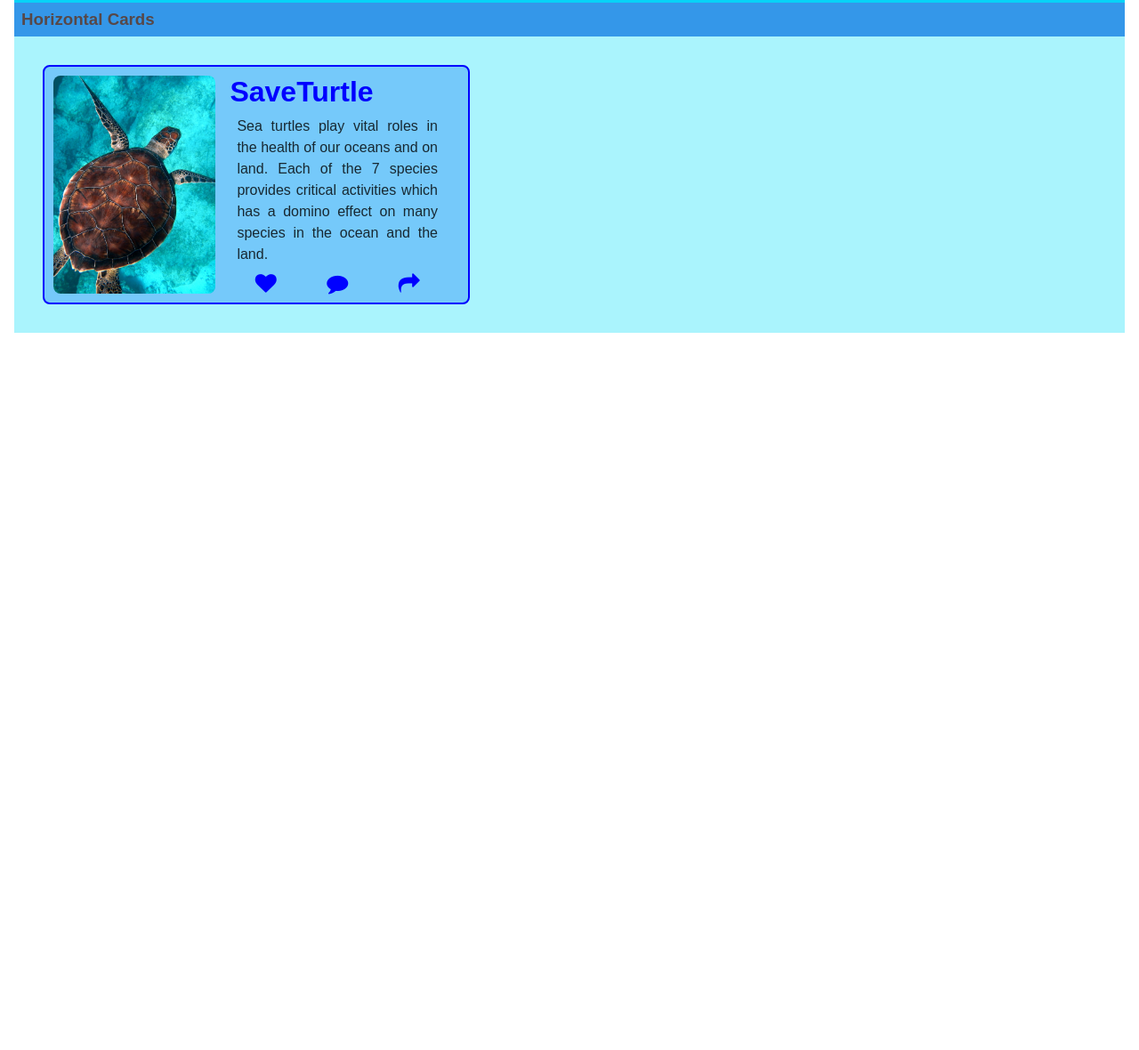
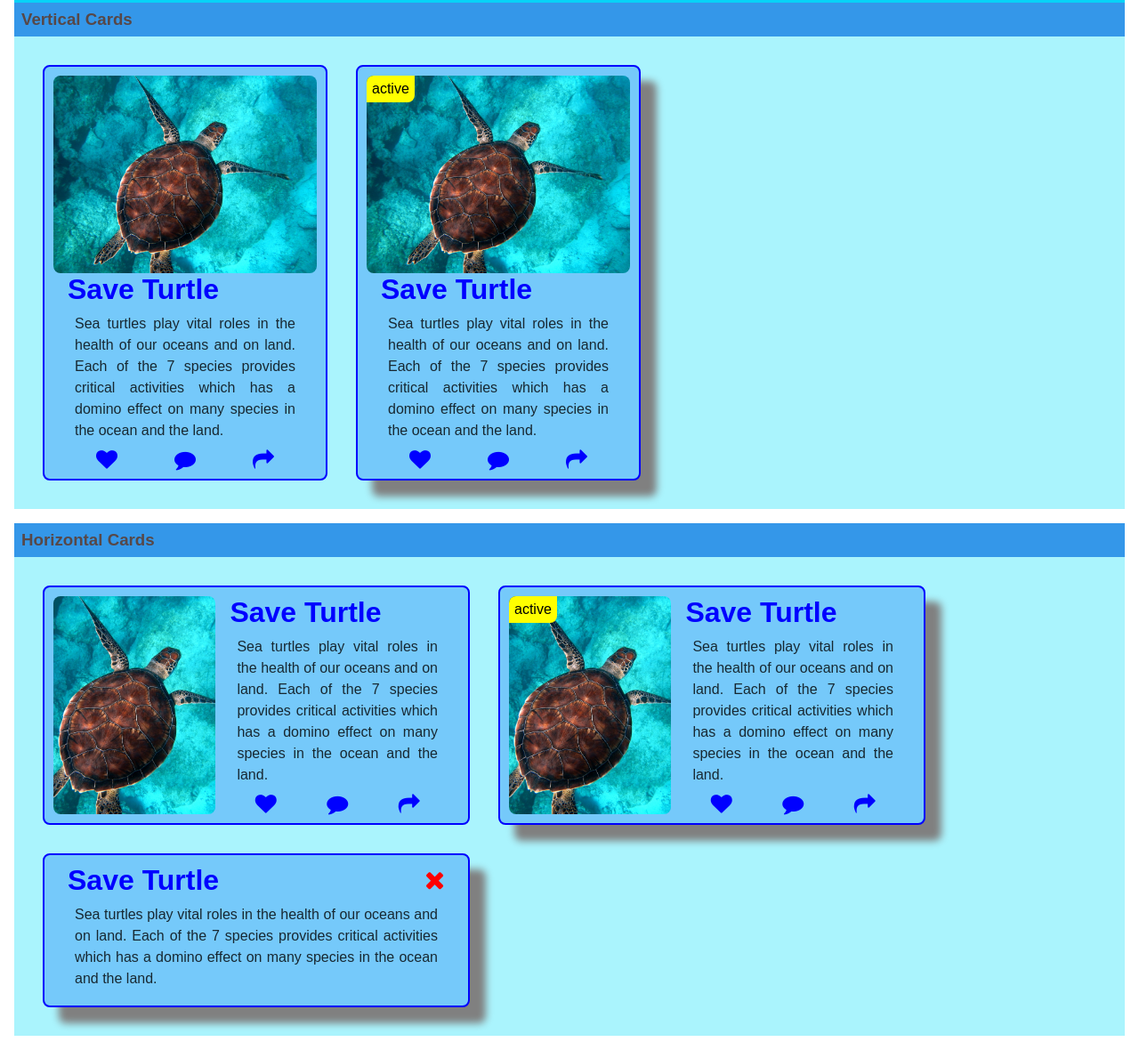
Before and after one commit to veereshbv04/Vee-UI-Components, a plain HTML site: page components/components_CSS/Cards/card.html in a window 1280 px wide. Shown: the part 78-1258 px from the top of the page at 89% size. Before the commit the page ends 800 px from the top, so only its background shows below. Drawn offline with Linux system fonts and the light colour scheme.

Commit message:
feat: test card

```diff
--- a/components/components_CSS/Cards/card.css
+++ b/components/components_CSS/Cards/card.css
@@ -10,9 +10,6 @@ Cards with shadow
  */
 
 .card{
-    max-width: 30rem;
-    min-height: 10rem;
-
     background-color: rgb(117, 201, 250);
     padding: 10px;
     display: flex;
@@ -22,11 +19,13 @@ Cards with shadow
 }
 
 .card-horizontal{
+    max-width: 30rem;
+    min-height: 10rem;
     flex-direction: row;
 
 }
 
- img{
+ .img-horizontal{
 
      width: 40%;
      object-fit: cover;
@@ -61,10 +60,51 @@ Cards with shadow
 
  }
 
- span:hover{
+ .icon:hover{
     cursor: pointer;
  }
 
- span:active{
+ .icon:active{
      color: red;
  }
+
+ .badge{
+     position: absolute;
+     background-color: yellow;
+     float: left;
+     padding: 6px;
+     border-top-left-radius: 8px;
+     border-bottom-right-radius: 8px;
+ }
+
+
+ .card-vertical{
+     flex-direction: column;
+     max-width: 20rem;
+     min-height: 20rem;
+
+
+ }
+
+ .img-vertical{
+    width: 100%;
+    border-radius: 8px;
+ }
+
+.shadow{
+    box-shadow: 18px 18px 8px grey;
+}
+
+.dismiss{
+    display: flex;
+    align-items: center;
+    justify-content: space-between;
+    font-size: 1.8rem;
+}
+
+.close{
+    color:red;
+
+    cursor: pointer;
+    padding-left:2rem ;
+}
--- a/components/components_CSS/Cards/card.html
+++ b/components/components_CSS/Cards/card.html
@@ -7,25 +7,93 @@
     <title>Card Component</title>
     <link href="./card.css" rel="stylesheet">
 
+    <!-- <link rel="stylesheet" href="https://www.w3schools.com/w3css/4/w3.css"> -->
     <link rel="stylesheet" href="https://cdnjs.cloudflare.com/ajax/libs/font-awesome/4.7.0/css/font-awesome.min.css">
 </head>
 <body>
     <h1>Card Component</h1>
     <h2 class="component-name">Card  Components</h2>
-    <h3 class="component-name" style="background-color: rgb(52, 151, 233);">Horizontal Cards</h3>
+
+    <!-- vertical card -->
+    <h3 class="component-name" style="background-color: rgb(52, 151, 233);">Vertical Cards</h3>
     <div class="component-wrapper">
-        <div class="card card-horizontal">
-            <img src="../../assets/turtle.jpg" title="sample image" alt="sample image" >
+        <div class="card card-vertical">
+            <img class="img-vertical" src="../../assets/turtle.jpg" title="sample image" alt="sample image">
             <div class="card-content">
-                <h1 class="card-title">SaveTurtle</h1>
+                <h1 class="card-title">Save Turtle</h1>
                 <p class="card-description">Sea turtles play vital roles in the health of our oceans and on land. Each of the 7 species provides critical activities which has a domino effect on many species in the ocean and the land.</p>
                 <div class="card-footer">
-                    <span class="fa fa-heart w3-large"></span>
+                    <span class="fa fa-heart w3-large icon"></span>
                     <span class="fa fa-comment"></span>
-                    <span class="fa fa-share"></span>
+                    <span class="fa fa-share icon"></span>
                 </div>
             </div>
         </div>
+
+        <div class="card card-vertical shadow">
+            <span class="badge">active</span>
+            <img class="img-vertical" src="../../assets/turtle.jpg" title="sample image" alt="sample image">
+            <div class="card-content">
+                <h1 class="card-title">Save Turtle</h1>
+                <p class="card-description">Sea turtles play vital roles in the health of our oceans and on land. Each of the 7 species provides critical activities which has a domino effect on many species in the ocean and the land.</p>
+                <div class="card-footer">
+                    <span class="fa fa-heart w3-large icon"></span>
+                    <span class="fa fa-comment"></span>
+                    <span class="fa fa-share icon"></span>
+                </div>
+            </div>
+        </div>
+
+
     </div>
+
+
+   <!-- horizontal cards -->
+    <h3 class="component-name" style="background-color: rgb(52, 151, 233);">Horizontal Cards</h3>
+
+    <div class="component-wrapper">
+        <!-- horizontal card without badge -->
+        <div class="card card-horizontal">
+            <img class="img-horizontal" src="../../assets/turtle.jpg" title="sample image" alt="sample image" >
+            <div class="card-content">
+                <h1 class="card-title">Save Turtle</h1>
+                <p class="card-description">Sea turtles play vital roles in the health of our oceans and on land. Each of the 7 species provides critical activities which has a domino effect on many species in the ocean and the land.</p>
+                <div class="card-footer">
+                    <span class="fa fa-heart w3-large icon"></span>
+                    <span class="fa fa-comment icon"></span>
+                    <span class="fa fa-share icon"></span>
+                </div>
+            </div>
+        </div>
+<!-- horizontal card with Badge on it -->
+        <div class="card card-horizontal shadow">
+            <span class="badge">active</span>
+            <img class="img-horizontal" src="../../assets/turtle.jpg" title="sample image" alt="sample image" >
+            <div class="card-content">
+                <h1 class="card-title">Save Turtle</h1>
+                <p class="card-description">Sea turtles play vital roles in the health of our oceans and on land. Each of the 7 species provides critical activities which has a domino effect on many species in the ocean and the land.</p>
+                <div class="card-footer">
+                    <span class="fa fa-heart w3-large icon"></span>
+                    <span class="fa fa-comment icon"></span>
+                    <span class="fa fa-share icon"></span>
+                </div>
+            </div>
+        </div>
+
+        <!-- text card horizontal -->
+        <div class="card card-horizontal shadow">
+            <div class="card-content">
+                <span class="dismiss">
+                    <h1 class="card-title">Save Turtle</h1>
+                    <span class="fa fa-close w3-large close"></span>
+                </span>
+                <p class="card-description">Sea turtles play vital roles in the health of our oceans and on land. Each of the 7 species provides critical activities which has a domino effect on many species in the ocean and the land.</p>
+
+            </div>
+        </div>
+
+    </div>
+
+
 </body>
 </html>
```
